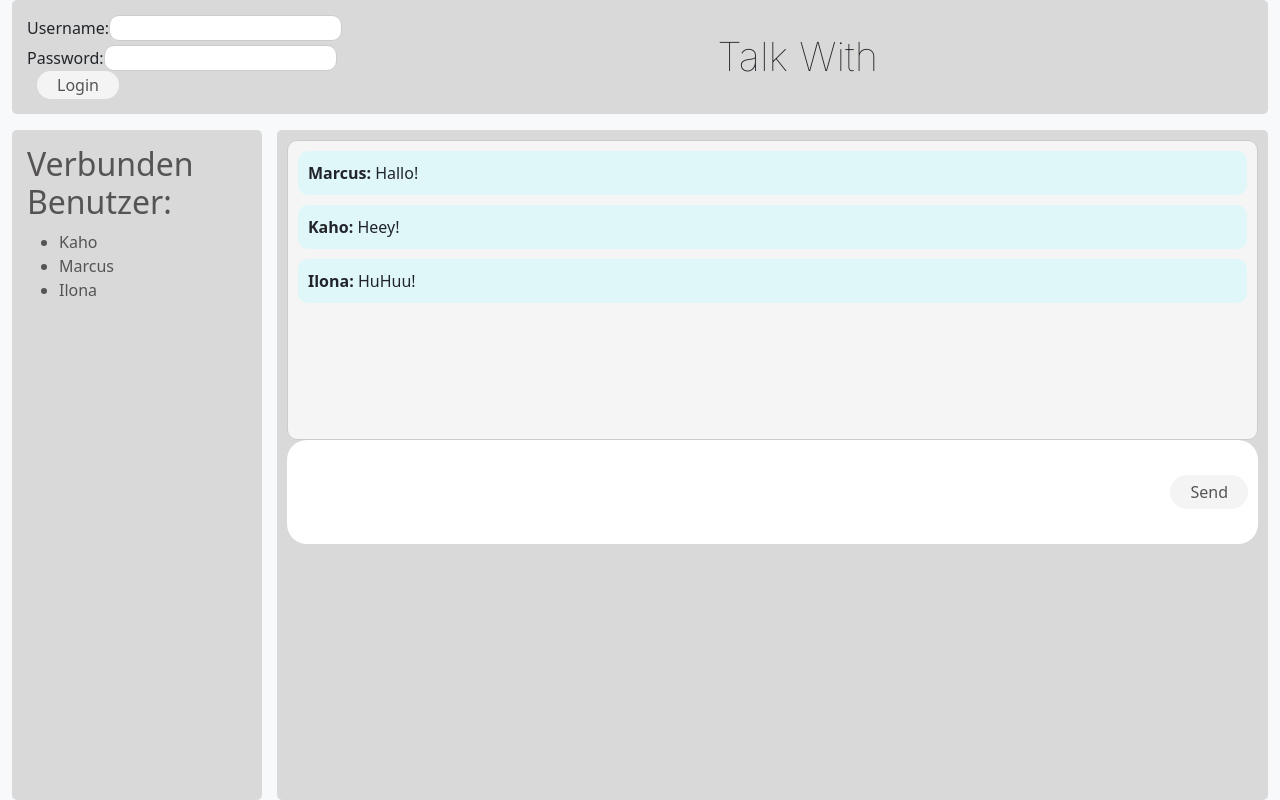
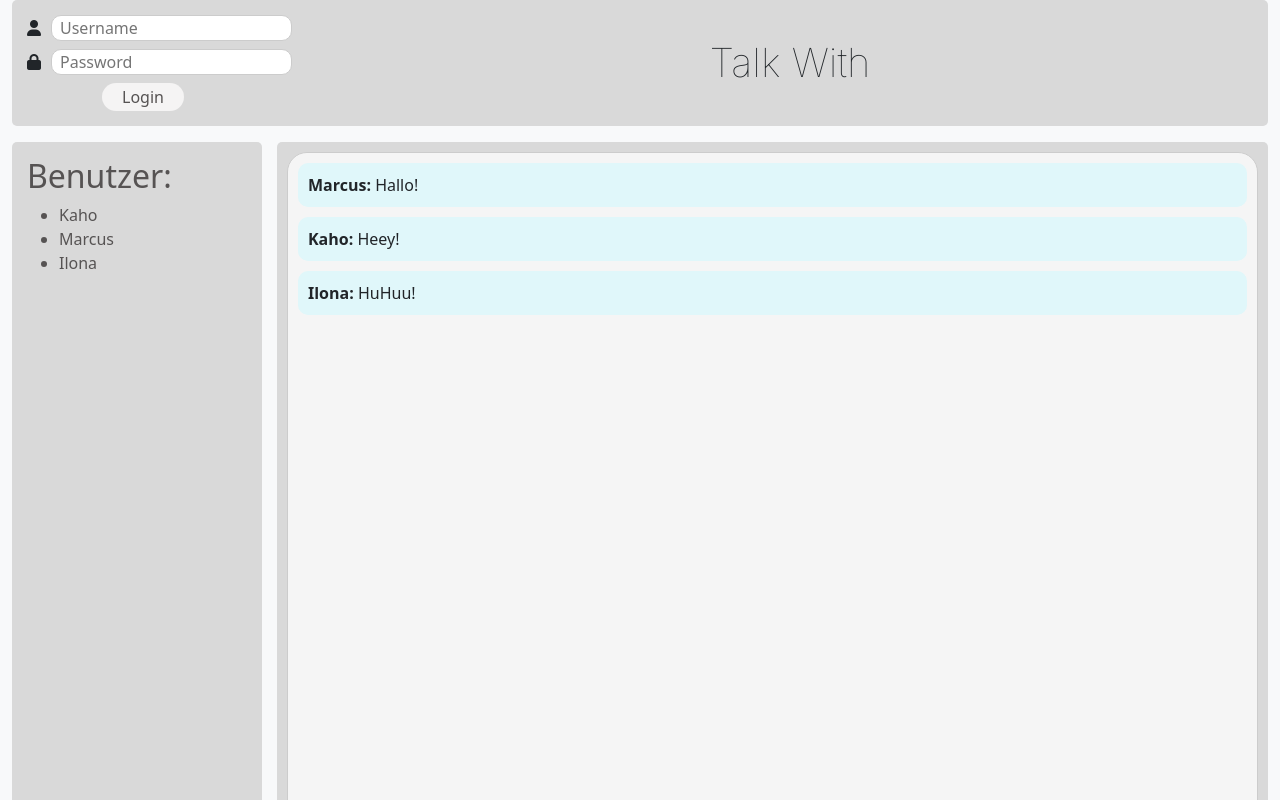
Before and after one commit to marcusBieber/TalkWith, a React (Vite) app in the folder frontend/: page / in a window 1280 px wide. Shown: the top 800 px of the page. Built offline with nearby package versions, Linux system fonts and the light colour scheme.

Commit message:
Bootsrap packet hinzugefügt

```diff
--- a/frontend/index.html
+++ b/frontend/index.html
@@ -6,6 +6,7 @@
     <meta name="viewport" content="width=device-width, initial-scale=1.0" />
     <title>Vite + React</title>
   <link href="https://fonts.googleapis.com/css2?family=Inter:wght@100&display=swap" rel="stylesheet">
+  <link rel="stylesheet" href="https://cdnjs.cloudflare.com/ajax/libs/font-awesome/6.0.0-beta3/css/all.min.css" />
 
   </head>
   <body>
--- a/frontend/package.json
+++ b/frontend/package.json
@@ -10,6 +10,7 @@
     "preview": "vite preview"
   },
   "dependencies": {
+    "bootstrap": "^5.3.3",
     "react": "^18.3.1",
     "react-dom": "^18.3.1"
   },
--- a/frontend/src/App.jsx
+++ b/frontend/src/App.jsx
@@ -48,7 +48,13 @@ function App() {
   }}>
     <ChatHistory />
     {/* Texteingabe */}
-    <div >
+
+    <div className="flex-grow-1 d-flex flex-column" style={{
+    border: 'none',
+    borderRadius: '5px',
+    backgroundColor: '#D9D9D9',
+    padding: '10px',
+    overflowY: 'auto'}}>
     <TextInput />
     </div>
       </div>
--- a/frontend/src/Components/ChatHistory.jsx
+++ b/frontend/src/Components/ChatHistory.jsx
@@ -7,11 +7,11 @@ function ChatHistory() {
   ]
   return (
     <div style={{
-      height: '300px',
+      height: '700px',
       overflowY: 'scroll',
       padding: '10px',
       backgroundColor: '#F5F5F5',
-      borderRadius: '10px',
+      borderRadius: '20px',
       border: '1px solid #ccc',
     }}>
       {messages.map((msg) => (
--- a/frontend/src/Components/Login.jsx
+++ b/frontend/src/Components/Login.jsx
@@ -1,31 +1,52 @@
 function Login() {
   return (
-    <div >
-      <form>
-        <div>
-          <label style={{ marginBottom: '5px'}}>Username:</label>
-          <input type="text" name="username" required style={{
-              borderRadius: '10px',
-              padding: '0',
-              border: '1px solid #ccc',}}/>
+    <div className="d-flex justify-content-center align-items-center vh-10">
+      <form style={{ width: "300px" }}>
+        <div className="mb-2 d-flex align-items-center">
+          <i className="fas fa-user" style={{ marginRight: "10px" }}></i>
+          <input
+            placeholder="Username"
+            type="text"
+            name="username"
+            required
+            style={{
+              borderRadius: "10px",
+              padding: "0px 0px 0px 8px",
+              border: "1px solid #ccc",
+            }}
+          />
+        </div>
+        <div className="mb-2 d-flex align-items-center">
+          <i className="fas fa-lock" style={{ marginRight: "10px" }}></i>
+          <input
+            placeholder="Password"
+            type="password"
+            name="password"
+            required
+            style={{
+              borderRadius: "10px",
+              padding: "0px 0px 0px 8px",
+              border: "1px solid #ccc",
+            }}
+          />
         </div>
         <div>
-          <label>Password:</label>
-          <input type="text" name="password" required style={{
-              borderRadius: '10px',
-              padding: '0',
-              border: '1px solid #ccc',
-            }}/>
+          <button
+            type="submit"
+            className="btn btn-light"
+            style={{
+              borderRadius: "20px",
+              backgroundColor: "#F5F4F4",
+              border: "none",
+              color: "#565353",
+              padding: "2px 20px",
+              marginLeft: "75px",
+              cursor: "pointer",
+            }}
+          >
+            Login
+          </button>
         </div>
-          <button type="submit" className="btn"
-        style={{
-          borderRadius: '20px',
-          backgroundColor: '#F5F4F4',
-          border: 'none',
-          color: '#565353',
-          padding: '2px 20px',
-          marginLeft: '10px'
-        }}>Login</button>
       </form>
     </div>
   );
--- a/frontend/src/Components/UserDisplay.jsx
+++ b/frontend/src/Components/UserDisplay.jsx
@@ -19,7 +19,7 @@ function UserDisplay() {
 
   return (
     <div>
-      <h2>Verbunden Benutzer:</h2>
+      <h2>Benutzer:</h2>
       <ul>
         {users.map(user => (
           <li key={user.id}>{user.name}</li>
```
Also changed, not shown: 1 other file (tests, documents, lock files or other folders).
